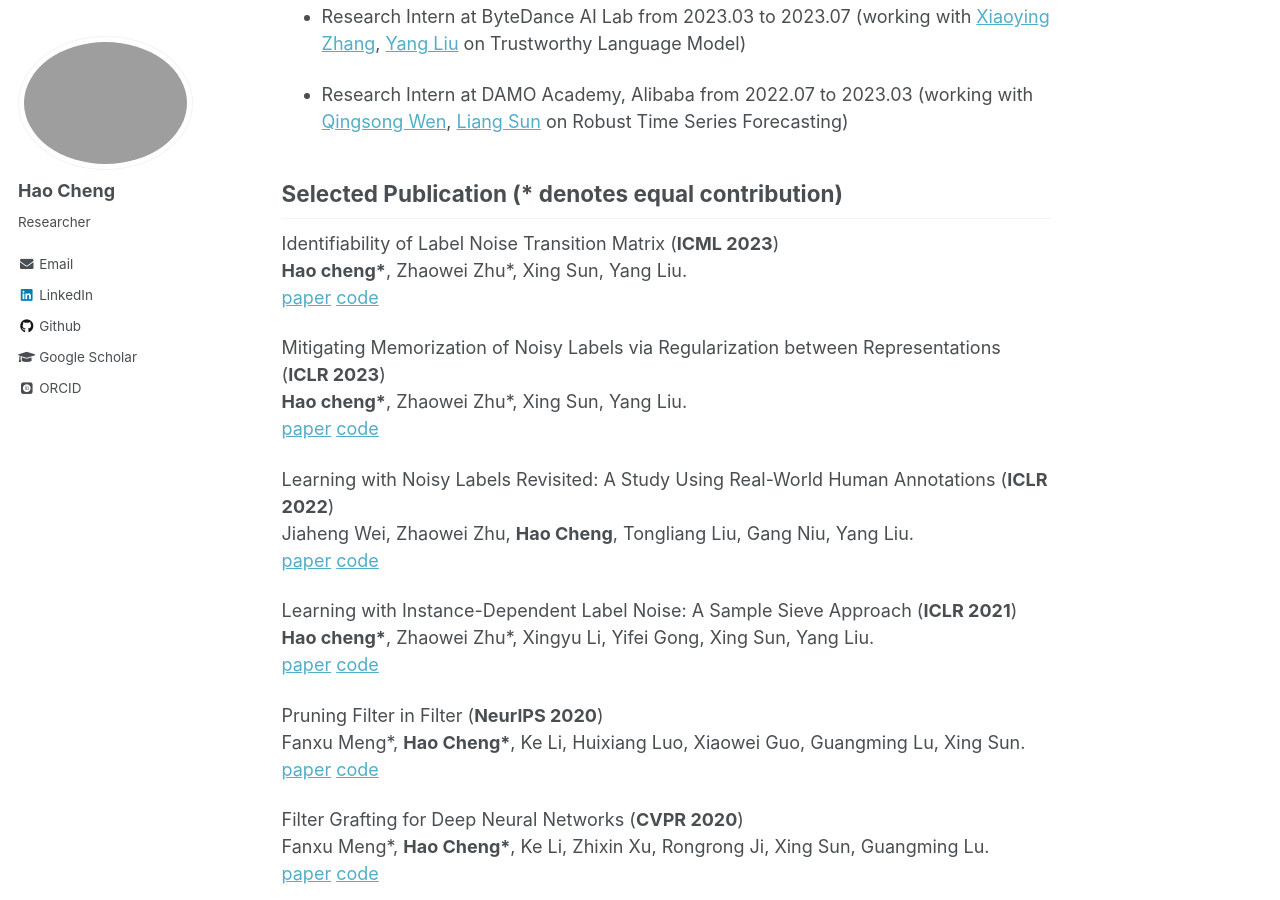
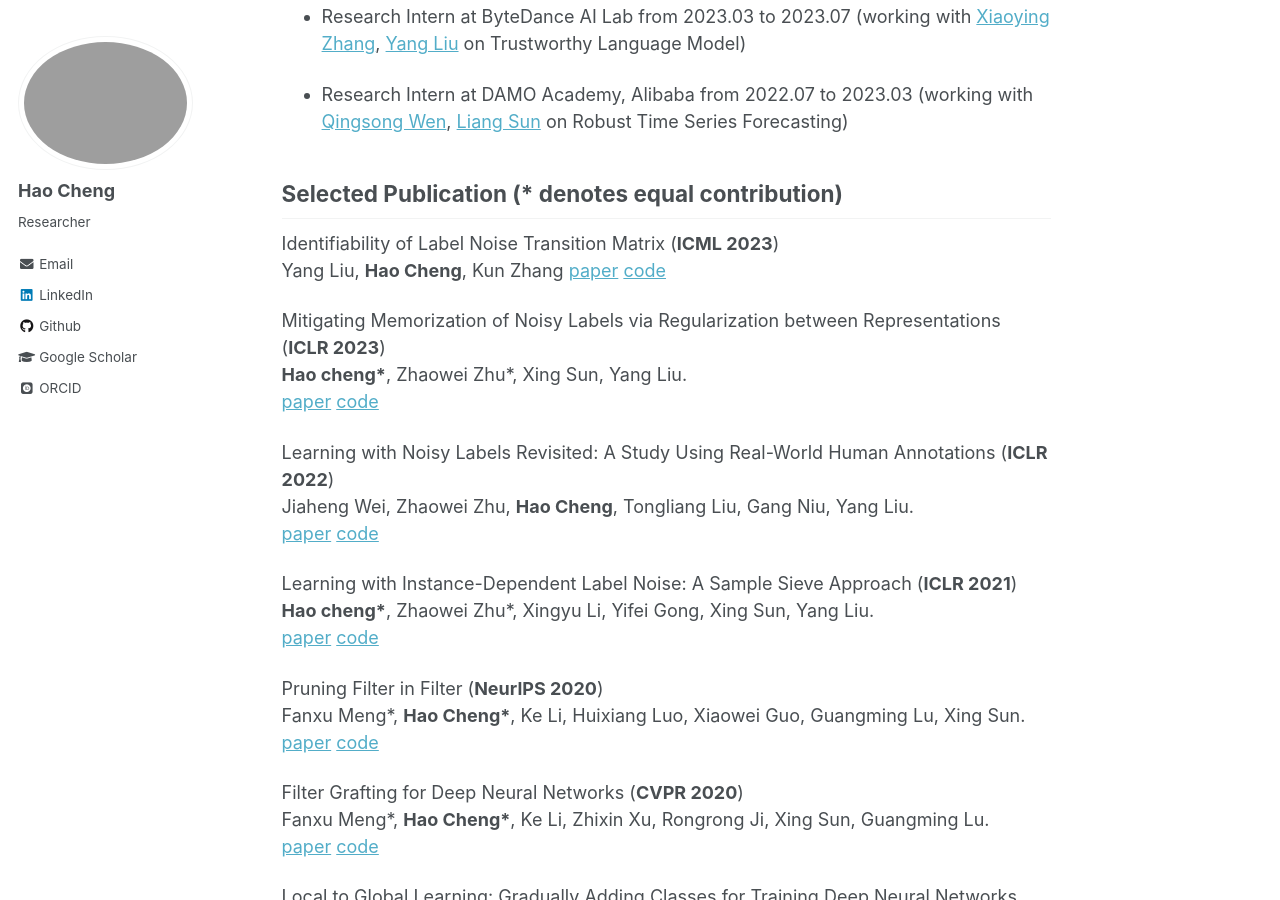
Before and after one commit to haochenglouis/haochenglouis.github.io, a Jekyll site: the page built from _pages/about.md, in a window 1280 px wide and 900 px high, scrolled down 495 px. Built offline with Jekyll 4.4.1, drawn with Linux system fonts in a browser that asks for light colours; some web fonts are replaced.

Commit message:
Update about.md

```diff
--- a/_pages/about.md
+++ b/_pages/about.md
@@ -26,7 +26,7 @@ News
 ## Selected Publication (* denotes equal contribution)
 
 Identifiability of Label Noise Transition Matrix (**ICML 2023**)
-**Hao cheng\***, Zhaowei Zhu\*, Xing Sun, Yang Liu.
+Yang Liu, **Hao Cheng**, Kun Zhang
 [paper](https://arxiv.org/abs/2202.02016) [code](https://github.com/UCSC-REAL/Identifiability)
 
 Mitigating Memorization of Noisy Labels via Regularization between Representations (**ICLR 2023**)
```
